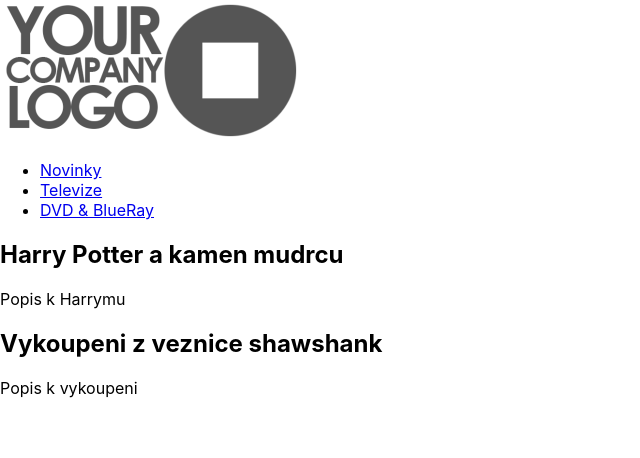
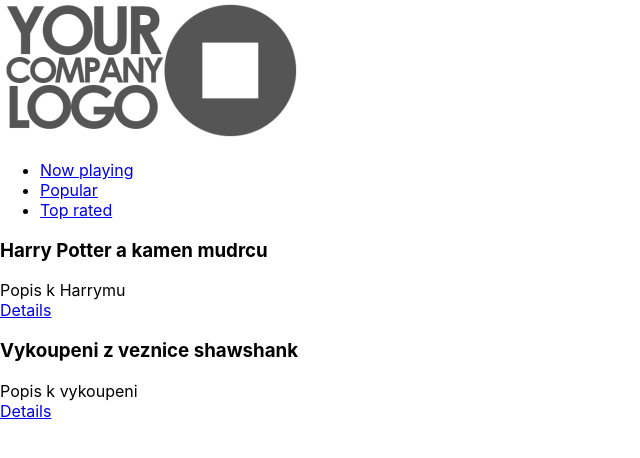
Before and after one commit to CzuProjects/czu-movie-dbs, a React app: page / in a window 1280 px wide. Shown: the top 458 px of the page, without its empty margins (0-640 px from the left). Built offline with nearby package versions, Linux system fonts and the light colour scheme; no server answers.

Commit message:
Main movie dbs logic

```diff
--- a/package.json
+++ b/package.json
@@ -45,6 +45,8 @@
     "react-app-polyfill": "^0.1.3",
     "react-dev-utils": "^6.1.1",
     "react-dom": "^16.6.3",
+    "react-router": "^4.3.1",
+    "react-router-dom": "^4.3.1",
     "resolve": "1.8.1",
     "sass-loader": "7.1.0",
     "style-loader": "0.23.0",
--- a/src/App.js
+++ b/src/App.js
@@ -1,5 +1,6 @@
 import React, { Component } from 'react';
 import './App.css';
+ import { BrowserRouter } from 'react-router-dom';
 
 import Layout from './components/Layout/Layout';
 import MovieDbs from './containers/MovieDbs/MovieDbs';
@@ -7,11 +8,13 @@
 class App extends Component {
   render() {
     return (
-      <div>
-        <Layout>
-          <MovieDbs />
-        </Layout>
-      </div>
+        <BrowserRouter>
+            <div>
+                <Layout>
+                    <MovieDbs />
+                </Layout>
+            </div>
+        </BrowserRouter>
     );
   }
 }
--- a/src/components/Logo/Logo.js
+++ b/src/components/Logo/Logo.js
@@ -3,9 +3,9 @@
 import classes from './Logo.css';
 
 
-const logo = (props) => (
+const logo = () => (
     <div className={classes.Logo}>
-        <img src={burgerLogo} alt='MyBurger'/>
+        <img src={burgerLogo} alt='Dummy logo'/>
     </div>
 );
 
--- a/src/components/Movie/Movie.js
+++ b/src/components/Movie/Movie.js
@@ -1,10 +1,13 @@
 import React from 'react';
 import classes from './Movie.css';
+import { Link } from 'react-router-dom';
 
 const movie = (props) => (
+
     <article className={classes.Movie}>
         <h1>{props.title}</h1>
         <div>{props.overview}</div>
+        <Link to={"/movie-detail/"+props.id}>Details</Link>
     </article>
 );
 
--- /dev/null
+++ b/src/components/Movie/MovieDetail/MovieDetail.css
@@ -0,0 +1,4 @@
+.MovieDetail{
+    width: 60%;
+    height: 150px;
+}
--- /dev/null
+++ b/src/components/Movie/MovieDetail/MovieDetail.js
@@ -0,0 +1,48 @@
+import React, { Component } from 'react';
+import axios from 'axios';
+import classes from './MovieDetail.css';
+
+class MovieDetail extends Component {
+
+    state = {
+        detail: null
+    };
+
+    componentDidMount(){
+        if (this.props.match.params.id){
+            if ( !this.state.detail || (this.state.detail && this.props.match.params.id !== this.state.detail.id)){
+                axios.get('https://api.themoviedb.org/3/movie/'+this.props.match.params.id+'?api_key=53b73b543391b386b5953d41b80129f0&language=en-US')
+                    .then(response => {
+                        this.setState({
+                            detail: response.data
+                        });
+                        console.log(response.data);
+                    });
+            }
+        }
+    }
+
+    render(){
+        let movieDetail = <p>Loading...</p>;
+
+        if (this.state.detail){
+            movieDetail = (
+                <div className={classes.MovieDetail}>
+                    <h1>{this.state.detail.original_title}</h1>
+                    <p><b>Popularity: {this.state.detail.popularity}</b></p>
+                    <p>{this.state.detail.overview}</p>
+                    <div>
+                        <img
+                            src={"https://image.tmdb.org/t/p/w500/"+this.state.detail.backdrop_path}
+                            alt={this.state.detail.original_title} />
+                    </div>
+                </div>
+            );
+        }
+
+        return movieDetail;
+    }
+
+}
+
+export default MovieDetail;
--- a/src/components/Navigation/NavigationItems/NavigationItem/NavigationItem.js
+++ b/src/components/Navigation/NavigationItems/NavigationItem/NavigationItem.js
@@ -1,11 +1,13 @@
 import React from 'react';
 import classes from './NavigationItem.css';
 
+import { NavLink } from 'react-router-dom';
+
 const navigationItem = (props) => (
-    <li className={classes.NavigationItem}>
-        <a href={props.link} className={props.active ? classes.active : null}>
+    <li className={classes.NavigationItem} onClick={props.unsuported}>
+        <NavLink activeClassName={classes.active} to={{pathname: props.link}}>
             {props.children}
-        </a>
+        </NavLink>
     </li>
 );
 
--- a/src/components/Navigation/NavigationItems/NavigationItems.js
+++ b/src/components/Navigation/NavigationItems/NavigationItems.js
@@ -2,12 +2,15 @@
 import classes from './NavigationItems.css';
 import NavigationItem from './NavigationItem/NavigationItem';
 
-const navigationItems = () => (
-    <ul className={classes.NavigationItems}>
-        <NavigationItem link='/' active>Novinky</NavigationItem>
-        <NavigationItem link='/'>Televize</NavigationItem>
-        <NavigationItem link='/'>DVD & BlueRay</NavigationItem>
-    </ul>
-);
+const navigationItems = (props) => {
+
+    return (
+        <ul className={classes.NavigationItems}>
+            <NavigationItem link='/now_playing' >Now playing</NavigationItem>
+            <NavigationItem unsuported={props.unsuported} link='/popular' >Popular</NavigationItem>
+            <NavigationItem unsuported={props.unsuported} link='/top_rated' >Top rated</NavigationItem>
+        </ul>
+    )
+};
 
 export default navigationItems;
--- a/src/components/Navigation/Toolbar/Toolbar.js
+++ b/src/components/Navigation/Toolbar/Toolbar.js
@@ -1,17 +1,33 @@
-import React from 'react';
+import React, { Component } from 'react';
 import classes from './Toolbar.css';
 import Logo from '../../Logo/Logo';
 import NavigationItems from '../NavigationItems/NavigationItems';
+import { Link } from 'react-router-dom';
 
-const toolbar = () => (
+
+
+class Toolbar extends Component {
+
+    notSupportedFeature = () => {
+        alert('This feature is not supported!');
+    };
+
+
+    render(){
+
+        return(
             <header className={classes.Toolbar}>
                 <div className={classes.Logo}>
+                    <Link to="/" >
                         <Logo/>
+                    </Link>
                 </div>
                 <nav className={classes.DesktopOnly}>
-            <NavigationItems/>
+                    <NavigationItems unsuported={this.notSupportedFeature}/>
                 </nav>
             </header>
         );
+    }
+}
 
-export default toolbar;
+export default Toolbar;
--- a/src/containers/MovieDbs/MovieDbs.js
+++ b/src/containers/MovieDbs/MovieDbs.js
@@ -1,35 +1,20 @@
 import React, { Component } from 'react';
-import Movie from '../../components/Movie/Movie';
-import axios from 'axios';
+import { Route } from 'react-router-dom';
+
+import Movies from './Movies/Movies';
+import MovieDetail from '../../components/Movie/MovieDetail/MovieDetail';
 
 class MovieDbs extends Component{
 
-    componentDidMount(){
-        axios.get('https://api.themoviedb.org/3/movie/now_playing?api_key=53b73b543391b386b5953d41b80129f0&language=en-US&page=1&region=us')
-            .then(response => {
-                this.setState({
-                    movies: response.data.results
-                });
-                console.log(this.state.movies);
-            });
-    }
-
-    state = {
-        movies: [
-            {id: 1, title: 'Harry Potter a kamen mudrcu', overview: 'Popis k Harrymu'},
-            {id: 2, title: 'Vykoupeni z veznice shawshank', overview: 'Popis k vykoupeni'}
-        ]
-    };
-
     render(){
-
-        const movies = this.state.movies.map(movie => {
-            return <Movie key={movie.id} title={movie.title} overview={movie.overview}/>
-        });
 
         return (
             <div>
-                {movies}
+                <Route path="/" exact component={Movies}/>
+                <Route path="/now_playing" component={Movies}/>
+                <Route path="/popular" render={() => <h1>Popular</h1>}/>
+                <Route path="/top_rated" render={() => <h1>Top rated</h1>}/>
+                <Route path="/movie-detail/:id" component={MovieDetail}/>
             </div>
         );
     }
--- /dev/null
+++ b/src/containers/MovieDbs/Movies/Movies.css
@@ -0,0 +1,7 @@
+.Movies {
+    display: flex;
+    flex-flow: row wrap;
+    justify-content: center;
+    width: 80%;
+    margin: auto;
+}
--- /dev/null
+++ b/src/containers/MovieDbs/Movies/Movies.js
@@ -0,0 +1,45 @@
+import React, { Component }from 'react';
+import axios from "axios";
+import Movie from "../../../components/Movie/Movie";
+import classes from './Movies.css';
+
+class Movies extends Component {
+
+    state = {
+        movies: [
+            {id: 1, title: 'Harry Potter a kamen mudrcu', overview: 'Popis k Harrymu'},
+            {id: 2, title: 'Vykoupeni z veznice shawshank', overview: 'Popis k vykoupeni'}
+        ]
+    };
+
+    componentDidMount(){
+        axios.get('https://api.themoviedb.org/3/movie/now_playing?api_key=53b73b543391b386b5953d41b80129f0&language=en-US&page=1&region=us')
+            .then(response => {
+                this.setState({
+                    movies: response.data.results
+                });
+            });
+    }
+
+
+    render(){
+        const movies = this.state.movies.map(movie => {
+            return (
+                <Movie
+                    key={movie.id}
+                    title={movie.title}
+                    overview={movie.overview}
+                    id={movie.id}/>
+            )
+        });
+
+        return (
+            <section className={classes.Movies}>
+                {movies}
+            </section>
+        );
+    }
+
+}
+
+export default Movies;
```
Also changed, not shown: 2 other files (tests, documents, lock files or other folders). Lines whose indentation alone changed are shown as unchanged.
